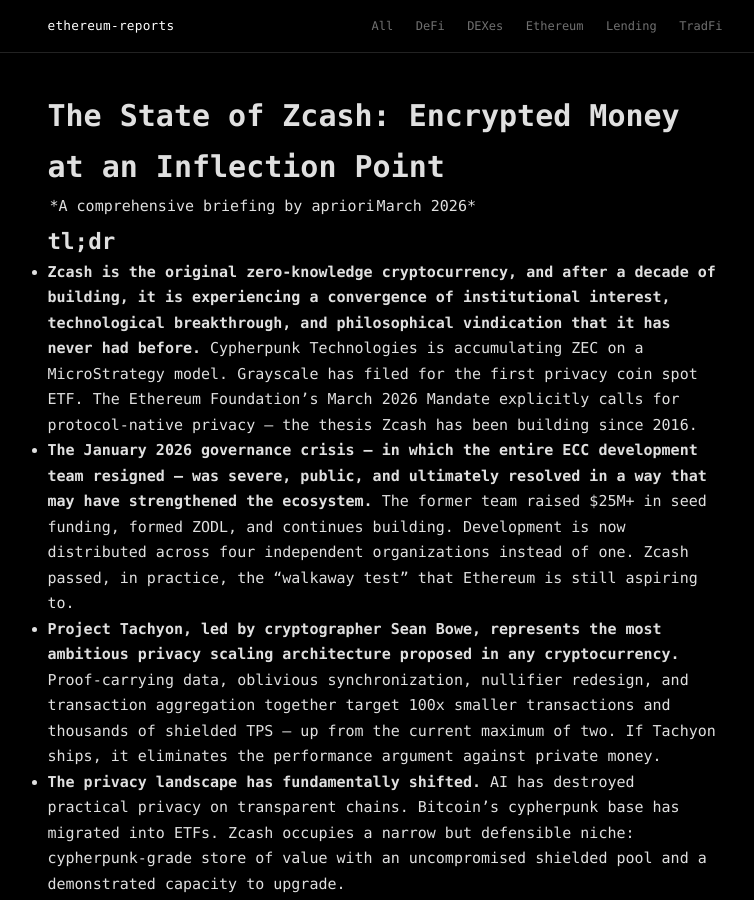
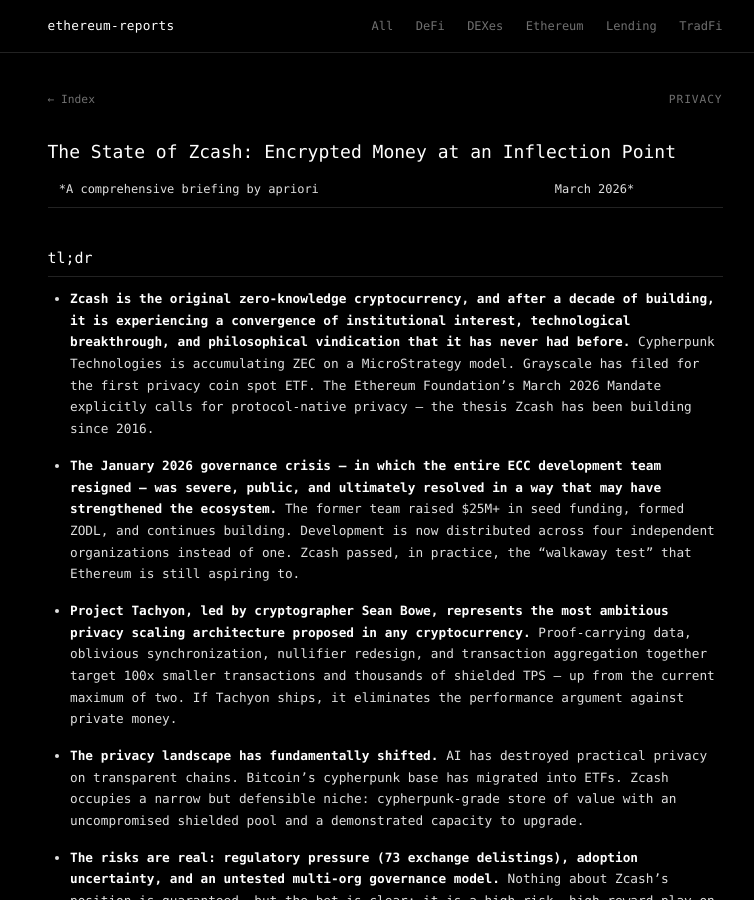
Before and after one commit to 0xapriori/ethereum-reports, a Jekyll site: the page built from privacy/state-of-zcash-march-2026.md, in a window 1280 px wide and 900 px high. Shown: the whole window, without its empty margins (255-1009 px from the left). Built offline with Jekyll 4.4.1, drawn with Linux system fonts in a browser that asks for light colours.

Commit message:
Add Privacy category to site config
New category for privacy research reports (Zcash, Monero, etc.).
Updates _config.yml defaults and index description.

Co-Authored-By: Claude Opus 4.6 (1M context) <noreply@anthropic.com>

```diff
--- a/_config.yml
+++ b/_config.yml
@@ -1,5 +1,5 @@
 title: Ethereum Reports
-description: Research reports on DEXes, DeFi, lending markets, Ethereum, and TradFi
+description: Research reports on DEXes, DeFi, lending markets, Ethereum, privacy, and TradFi
 url: https://ethreportseth.xyz
 baseurl: ""
 markdown: kramdown
@@ -35,3 +35,8 @@ defaults:
     values:
       layout: "report"
       category: "TradFi"
+  - scope:
+      path: "privacy"
+    values:
+      layout: "report"
+      category: "Privacy"
```
Also changed, not shown: index.md (+1 -1 lines).
